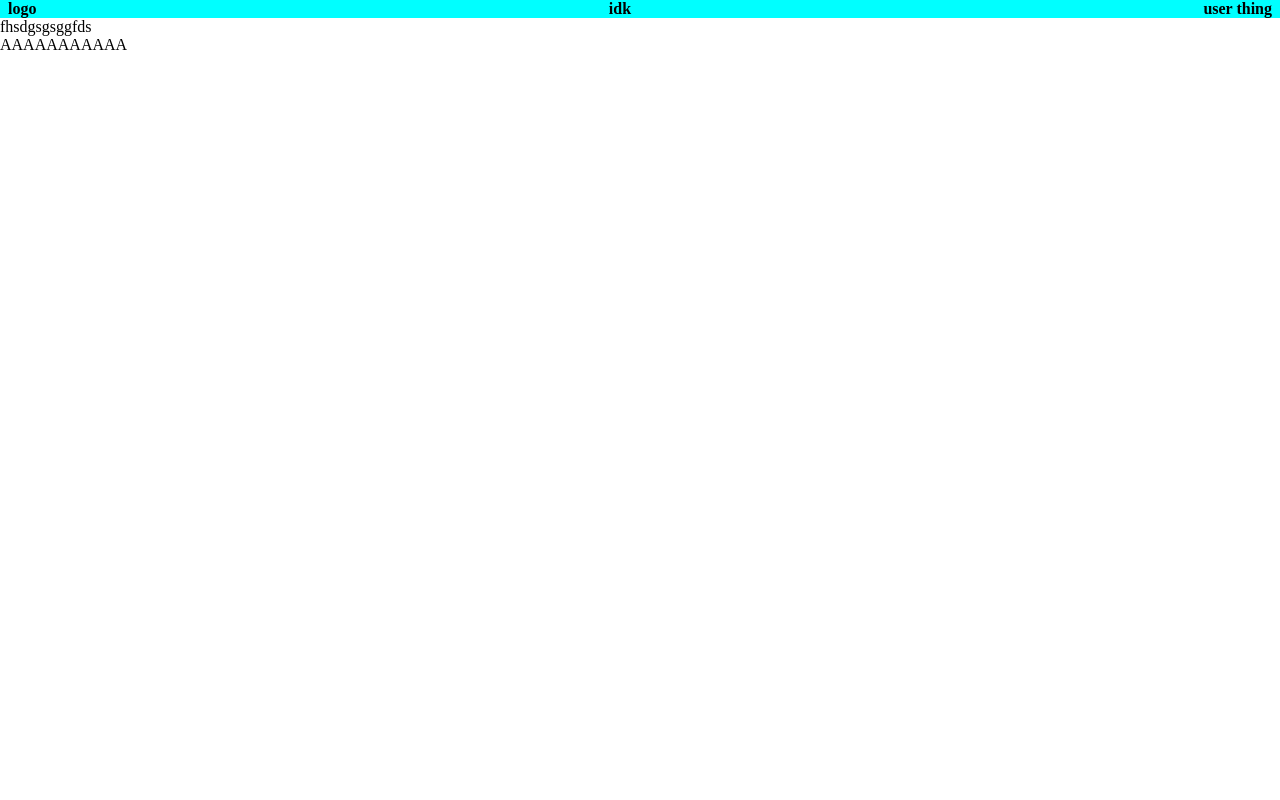
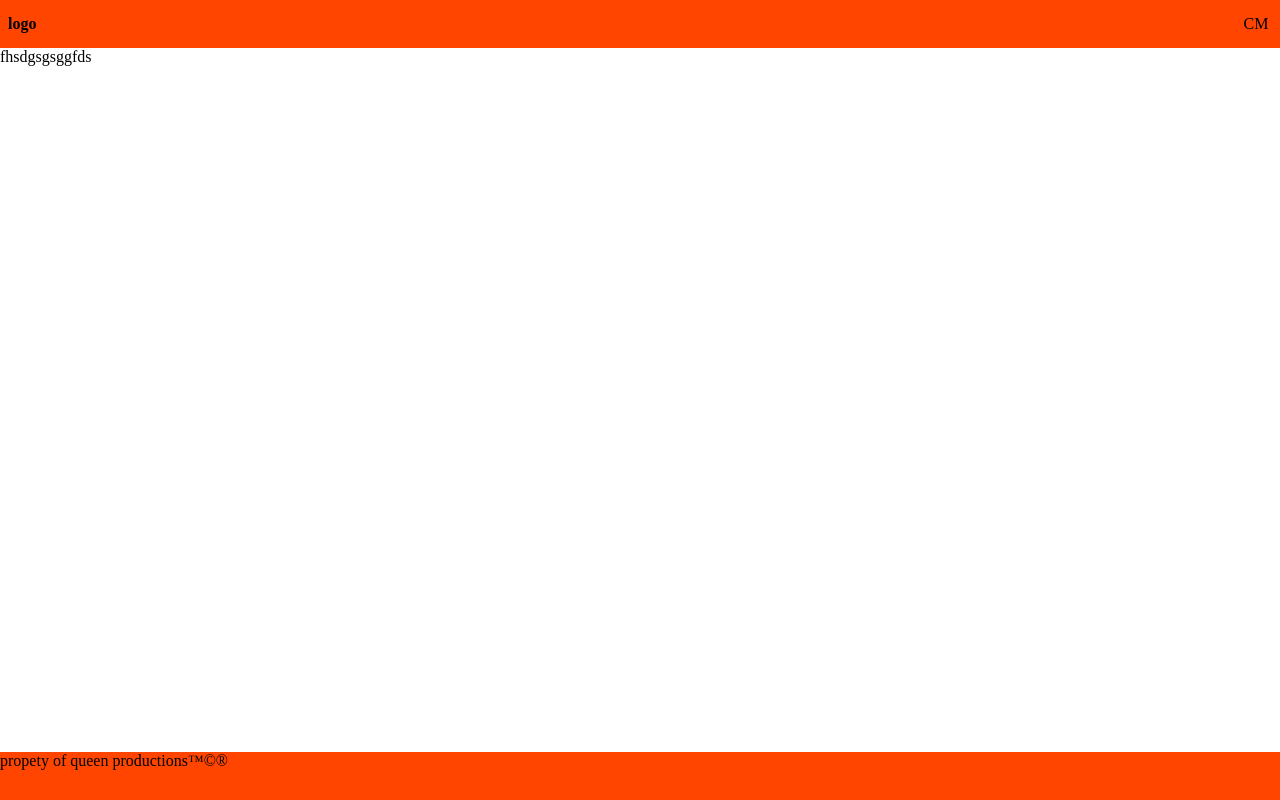
Before and after one commit to fezin4472/aulas_aplicativo_pwa, a React (Vite) app: page / in a window 1280 px wide. Built offline with nearby package versions, Linux system fonts and the light colour scheme.

Commit message:
add avatar

```diff
--- a/src/App.jsx
+++ b/src/App.jsx
@@ -5,11 +5,11 @@ import Footer from './komponenten/Footer/Footer'
 
 function App() {
   return (
-    <div>
+    <>
       <Header />
       <Main />
       <Footer />
-    </div>
+    </>
   )
 }
 
--- a/src/index.css
+++ b/src/index.css
@@ -4,14 +4,19 @@
     box-sizing: border-box;
 }
 
-html, body, #root {
+html,
+body,
+#root {
     height: 100%;
 }
 
 #root {
     display: grid;
+    grid-template-rows: 48px 1fr 48px;
 }
 
 :root {
-    --primary-color: #ffffff;
+    --primary-color: #ff4500;
+    --primary-color-bright: #ff9f00;
+    --primary-color-dark: #964b00;
 }
--- /dev/null
+++ b/src/komponenten/Avatar/Avatar.css
@@ -0,0 +1,8 @@
+.Avatar_root{
+    width: 32px;
+    height: 32px;
+    border-radius: 50%;
+    display: flex;
+    align-items: center;
+    justify-content: center;
+}
--- /dev/null
+++ b/src/komponenten/Avatar/Avatar.jsx
@@ -0,0 +1,22 @@
+import './Avatar.css'
+
+function Avatar(props) {
+    const nomes = props.nome.split(" ");
+
+    const primeiroNome = nomes[0];
+    const primeiraLetraPrimeiroNome = primeiroNome[0];
+
+    let primeiraLetraUltimoNome = "";
+    if (nomes.length > 1) {
+        const ultimoNome = nomes.at(-1);
+        primeiraLetraUltimoNome = ultimoNome[0];
+    }
+
+    return (
+        <div className='Avatar_root'>
+            {primeiraLetraPrimeiroNome + primeiraLetraUltimoNome}
+        </div>
+    )
+}
+
+export default Avatar;
--- a/src/komponenten/Footer/Footer.css
+++ b/src/komponenten/Footer/Footer.css
@@ -0,0 +1,3 @@
+.Footer_root {
+    background: var(--primary-color);
+}
--- a/src/komponenten/Footer/Footer.jsx
+++ b/src/komponenten/Footer/Footer.jsx
@@ -1,5 +1,9 @@
+import './Footer.css'
+
 function Footer() {
-    return <footer>AAAAAAAAAAA</footer>
+    return <footer className='Footer_root'>
+        <span>propety of queen productions™©®</span>
+    </footer>
 }
 
 export default Footer
--- a/src/komponenten/Header/Header.css
+++ b/src/komponenten/Header/Header.css
@@ -1,5 +1,5 @@
 .Header_root {
-    background: aqua;
+    background: var(--primary-color);
     display: flex;
     align-items: center;
     justify-content: space-between;
--- a/src/komponenten/Header/Header.jsx
+++ b/src/komponenten/Header/Header.jsx
@@ -1,11 +1,15 @@
+import Avatar from '../Avatar/Avatar'
 import './Header.css'
 
 function Header() {
-    return <header className='Header_root'>
-        <h4>logo</h4>
-        <h4>idk</h4>
-        <h4>user thing</h4>
-    </header>
+    return (
+        <header className='Header_root'>
+            <h4>logo</h4>
+            <Avatar nome='Charlingtonglaevionbeechek Navare dos Anjos Mendonça'>
+                <div>fsdihs</div>
+            </Avatar>
+        </header>
+    )
 }
 
 export default Header
```
